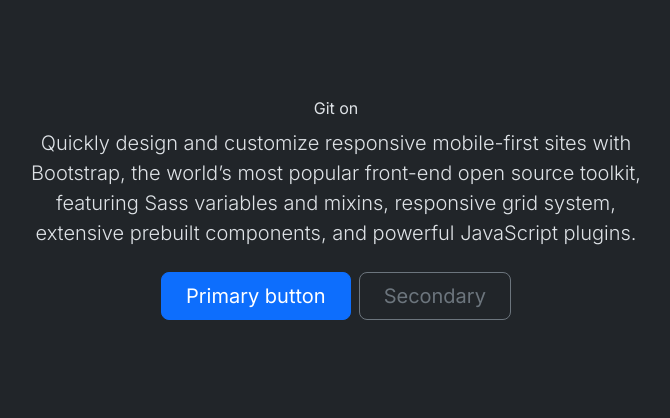
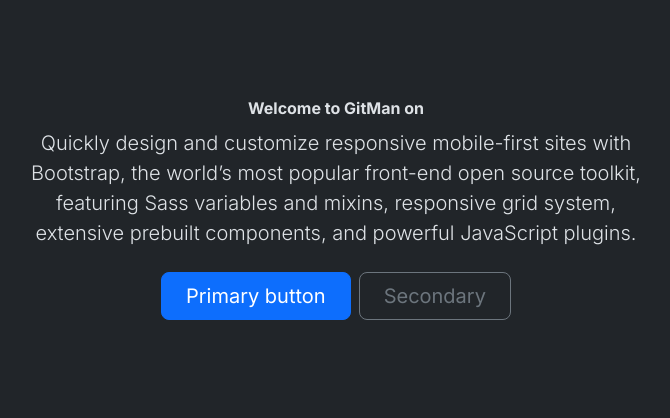
Before and after one commit to atomtables/GitMan, a Flask app: template templates/mainpage.html in a window 1280 px wide. Shown: the part 56-474 px from the top of the page, without its empty margins (304-974 px from the left). Run offline with Flask 2, Linux system fonts and the light colour scheme; the template is opened without the code that fills it, so the values that code supplies are empty.

Commit message:
mainpage.html

```diff
--- a/templates/mainpage.html
+++ b/templates/mainpage.html
@@ -3,7 +3,7 @@
 {% block content %}
 
     <div class="px-4 py-5 my-5 text-center">
-        <div class="text-center">Git on</div>
+        <div class="text-center fw-bold">Welcome to GitMan on</div>
         <h1 class="display-5 fw-bold text-body-emphasis">{{ hostname }}</h1>
         <div class="col-lg-6 mx-auto">
             <p class="lead mb-4">Quickly design and customize responsive mobile-first sites with Bootstrap, the world’s
```
